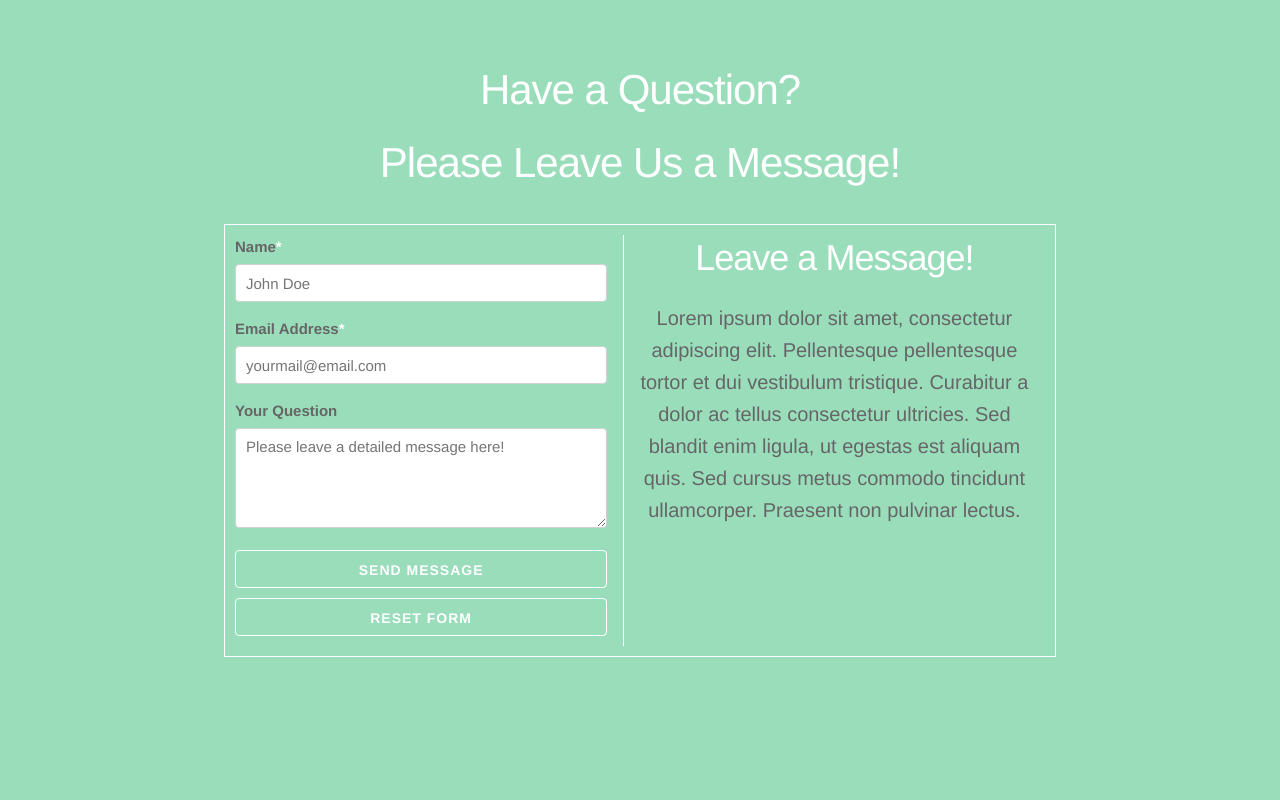
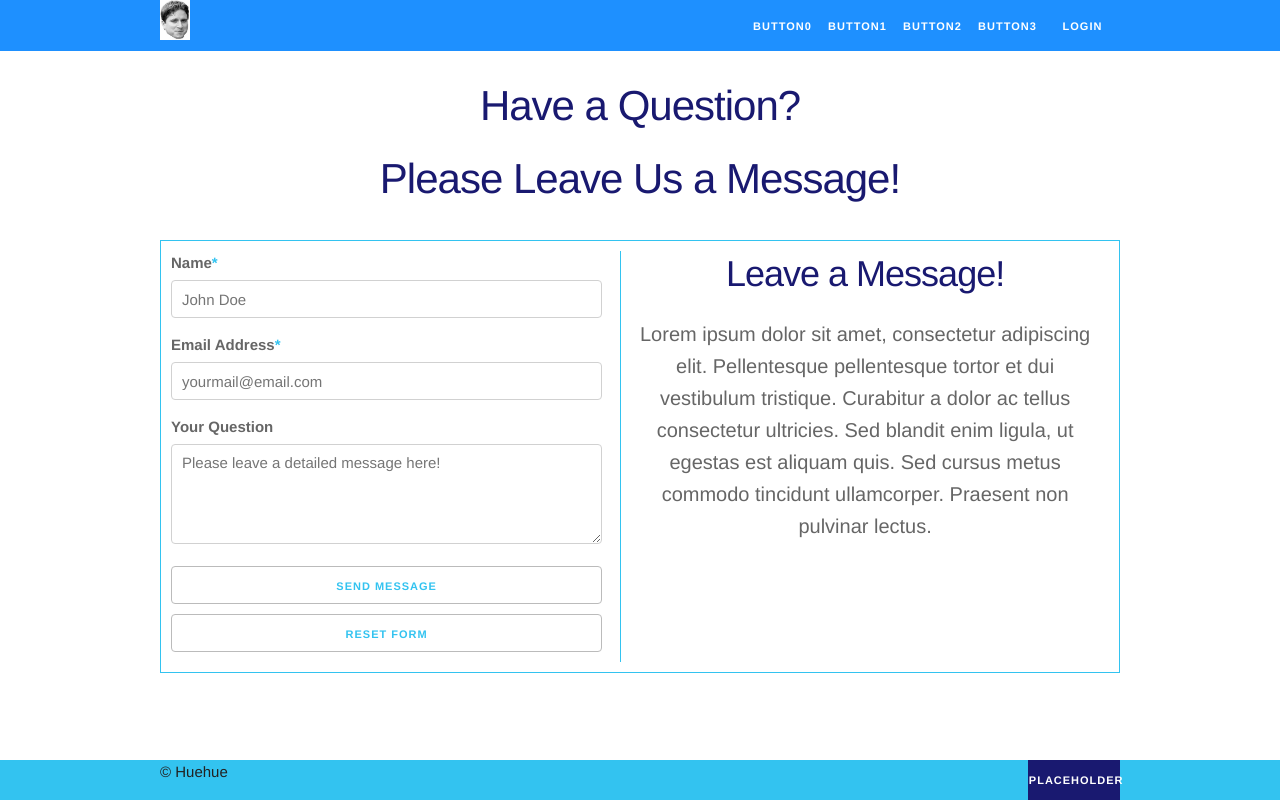
Before and after one commit to Xeltide/project1536, a PHP site: page /form.html in a window 1280 px wide. Run offline with PHP 8.4, Linux system fonts and the light colour scheme.

Commit message:
added new form and form css files

```diff
--- a/css/formstyle.css
+++ b/css/formstyle.css
@@ -1,31 +1,28 @@
 body {
-	background-color: #99ddbb;
 	font-family: Helvetica, Verdana, sans-serif;
 }
 label {
 	color: #666;
 }
 h3 {
-	color: white;
+	color: #191970;
 }
 span {
-	color: white;
-}
-.container {
-	padding: 5%;
+	color: #33C3F0;
 }
 .form {
 	margin-bottom: 0;
-	border-right: 0.1rem white solid;
+	border-right: 0.1rem #33C3F0 solid;
 	padding-right: 4%;
 }
 #formheader {
-	color: white;
+	color: #191970;
+	margin-top: 8rem;
 	text-align: center;
 	padding-bottom: 1.5rem;
 }
 #formrow {
-	border: 0.1rem white solid;
+	border: 0.1rem #33C3F0 solid;
 	padding:  1rem;
 }
 #name {
@@ -40,8 +37,8 @@ span {
 	resize: vertical;
 }
 #buttonid.button {
-	color: white;
-	border-color: white;
+	color: #33C3F0;
+	border-color: #666
 	font-size: 1.4rem;
 	width: 100%;
 }
@@ -59,3 +56,7 @@ span {
 	text-align: center;
 	margin-left: 2%;
 }
+#footer {
+	position: fixed;
+	bottom: 0;
+}
--- a/form.html
+++ b/form.html
@@ -5,8 +5,62 @@
 		<link rel="stylesheet" type="text/css" href="css/normalize.css">
 		<link rel="stylesheet" type="text/css" href="css/skeleton.css">
 		<link rel="stylesheet" type="text/css" href="css/formstyle.css">
+		<link rel="stylesheet" href="./css/stickyfooter.css">
+		<link rel="stylesheet" media="only screen and (min-width: 550px)" href="./css/header.css">
+		<link rel="stylesheet" media="only screen and (max-width: 550px)" href="./css/mobileheader.css">
+		<link rel="stylesheet" href="css/loginFiddle.css">
+
+		<script src="./js/jquery-2.2.0.js"></script>
+  		<script src="./js/headeropacity.js"></script>
+  		<script type="text/javascript" src="js/loginFiddle.js"></script>
 	</head>
 	<body>
+  		<div id="header">
+    		<div class="container">
+      			<div class="row">
+        			<div class="one column">
+          				<a href="#" id="logo"><img src="./images/kappa.png" height=40 alt="SwimV Logo"></a>
+        			</div>
+      				<div class="eleven columns">
+        				<ul class="u-pull-right">
+          					<li><a class="button button-primary" id="button0" href="#">Button0</a></li>
+          					<li><a class="button button-primary" id="button1" href="#">Button1</a></li>
+          					<li><a class="button button-primary" id="button2" href="#">Button2</a></li>
+          					<li><a class="button button-primary" id="button3" href="#">Button3</a></li>
+          					<li><a class="button button-primary droplink" id="loginbutton" href="#" onclick="dropFunction()">Login</a></li>
+        				</ul>
+      				</div>
+    			</div>
+  			</div>
+
+    		<div class="container">
+      			<div class="offset-by-five columns">
+      				<div id="dropdown" class="dropContent seven columns">
+      					<div id="leftCol">
+            				<h4>Login</h4>
+              				<label for="username">Username</label>
+              				<input class="u-full-width" id="user" type="text">
+              				<label for="password">Password</label>
+              				<input class="u-full-width" id="pass" type="password">
+              				<input class="button-primary; u-pull-right" value="Login" type="submit">
+            			</div>
+
+            			<div id="rightCol" class="u-pull-right">
+              				<h4>Register</h4>
+				            <label for="username register">Username</label>
+				            <input class="u-full-width" id="userRegister" type="text">
+				            <label for="email">Email Address</label>
+				            <input class="u-full-width" id="email" type="email">
+				            <label for="password register">Password</label>
+				            <input class="u-full-width" id="passRegister" type="password">
+				            <label for="password confirm">Confirm Password</label>
+				            <input class="u-full-width" id="passRegister" type="password">
+				            <input class="button-primary; u-pull-right" value="Register" type="submit">
+            			</div>
+          			</div>
+          		</div>
+        	</div>
+      	</div>
 		<div class="container">
 
 			<div class="row">
@@ -49,5 +103,19 @@
 				</div>
 			</div>
 		</div>
+		<div id="footer" class="footer">
+    		<div class="container">
+      			<div class="row">
+        			<div class="six columns">
+          				<p id="copy">&copy; Huehue</p>
+       	 			</div>
+        			<div class="six columns">
+          				<a class="button button-primary" id="placeholder" href="#">placeholder</a>
+          				<!-- Buttons are placed from right to left so they float properly -->
+        			</div>
+      			</div>
+    		</div>
+  		</div>
+
 	</body>
 </html>
```
